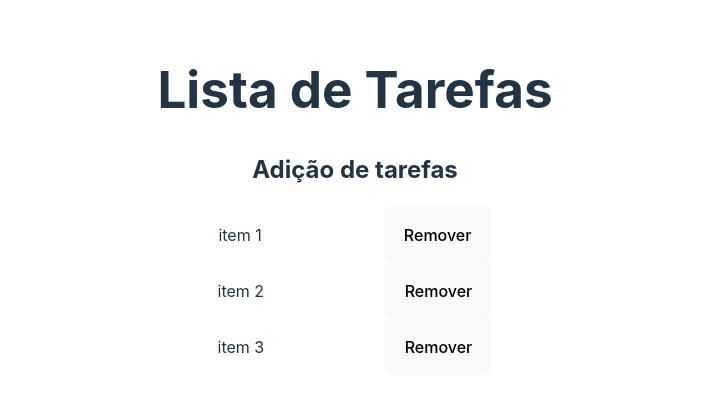
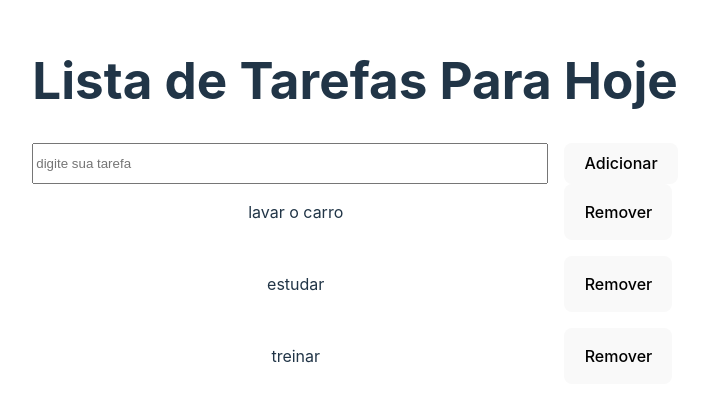
Before and after one commit to FrankMarcelino/to-do-list_in_react, a React (Vite) app in the folder to-do_list/: page / in a window 1280 px wide. Shown: the part 199-600 px from the top of the page, without its empty margins (285-992 px from the left). Built offline with nearby package versions, Linux system fonts and the light colour scheme.

Commit message:
feet: implementado interface para add tarefa

```diff
--- /dev/null
+++ b/to-do_list/src/AddItemsContainer.jsx
@@ -0,0 +1,26 @@
+const AddItemsContainer = ({ addToList }) => {
+  return (
+    <div className="add-items-container">
+      <input
+        type="text"
+        placeholder="digite sua tarefa"
+        onKeyPress={(event) => {
+          if (event.key === "Enter") {
+            addToList(event.target.value);
+            event.target.value = "";
+          }
+        }}
+      />
+      <button
+        onClick={() => {
+          addToList(document.querySelector("input").value);
+          document.querySelector("input").value = "";
+        }}
+      >
+        Adicionar
+      </button>
+    </div>
+  );
+};
+
+export default AddItemsContainer;
--- a/to-do_list/src/App.css
+++ b/to-do_list/src/App.css
@@ -43,5 +43,24 @@
 
 .task-item{
   display: flex;
+  flex-direction: row;
   justify-content: space-around;
+  & > p {
+    width: 80%;
+  }
 }
+
+.items-container{
+  display: flex;
+  flex-direction: column;
+  gap: 1rem;
+}
+
+.add-items-container{
+  display: flex;
+  gap: 1rem;
+  justify-content: space-around;
+  & > input {
+    width: 80%;
+  }
+}
--- a/to-do_list/src/App.jsx
+++ b/to-do_list/src/App.jsx
@@ -1,10 +1,15 @@
 import { useState } from "react";
 import ItemsContainer from "./ItemsContainer";
+import AddItemsContainer from "./AddItemsContainer";
 
 import "./App.css";
 
 function App() {
-  const [taskList, setTaskList] = useState(["item 1", "item 2", "item 3"]);
+  const [taskList, setTaskList] = useState([
+    "lavar o carro",
+    "estudar",
+    "treinar",
+  ]);
 
   const removeFromList = (item) => {
     const newList = [...taskList];
@@ -15,8 +20,8 @@ function App() {
 
   return (
     <div className="App">
-      <h1>Lista de Tarefas</h1>
-      <h2>Adição de tarefas</h2>
+      <h1>Lista de Tarefas Para Hoje</h1>
+      <AddItemsContainer addToList={setTaskList} />
       <ItemsContainer taskList={taskList} removeFromList={removeFromList} />
     </div>
   );
--- a/to-do_list/src/ItemsContainer.jsx
+++ b/to-do_list/src/ItemsContainer.jsx
@@ -2,7 +2,7 @@ import TaaskItem from "./TaskItem";
 
 const ItemsContainer = ({ taskList, removeFromList }) => {
   return (
-    <div>
+    <div className="items-container">
       {taskList.map((task) => (
         <TaaskItem task={task} removeFromList={removeFromList} />
       ))}
```
